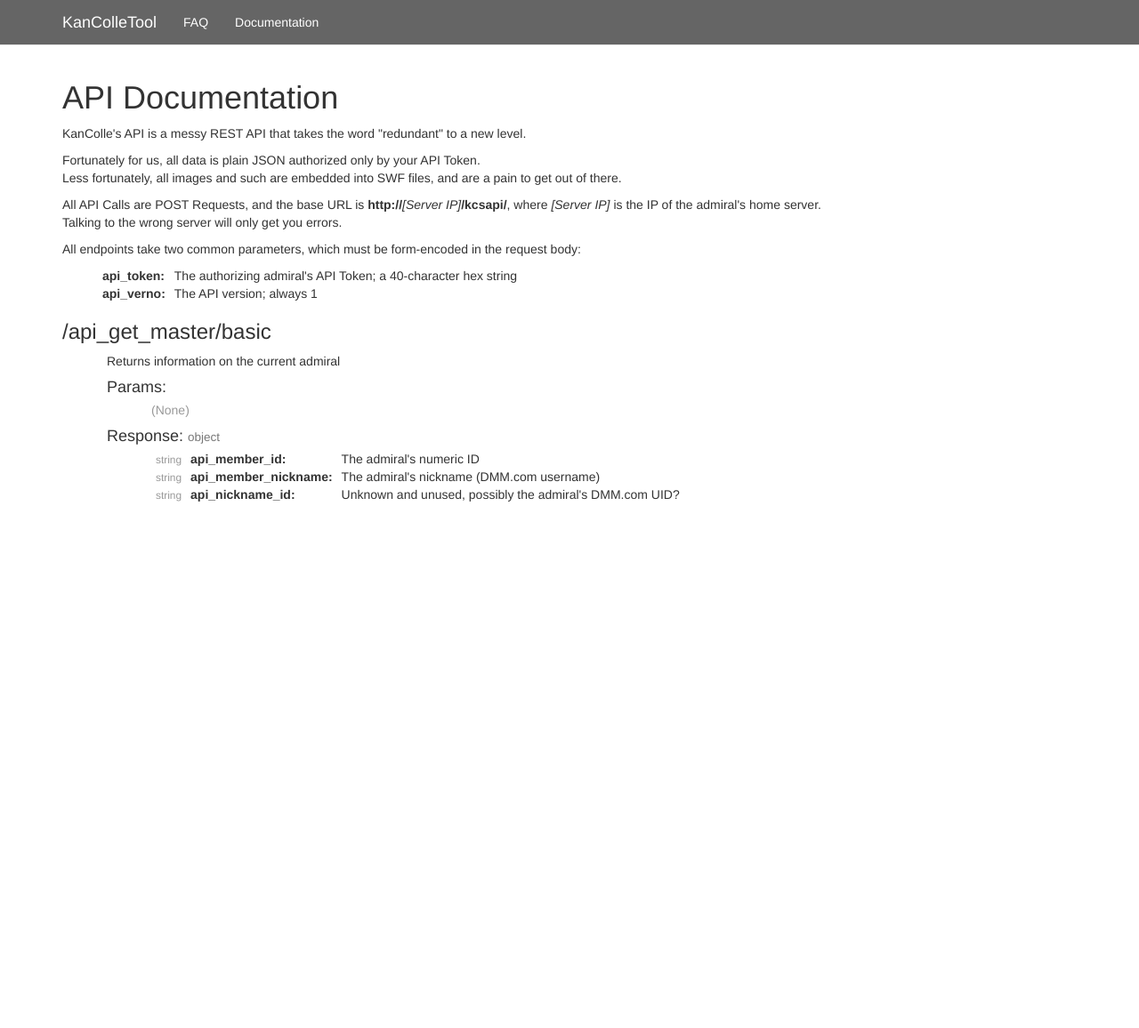
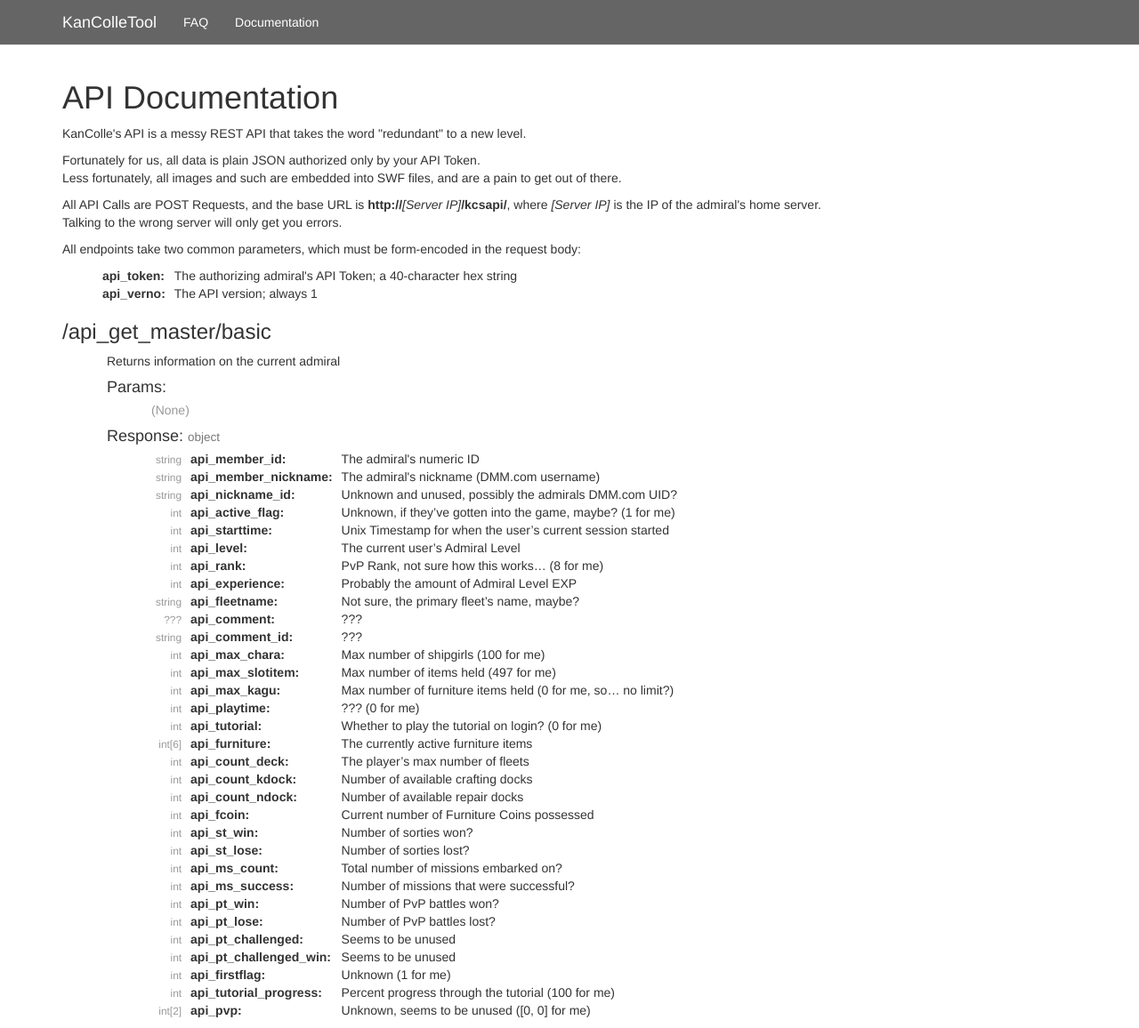
Before and after one commit to KanColleTool/kancolletool.github.io, a Jekyll site: the page built from docs/api/index.html, in a window 1280 px wide and 1156 px high. Shown: the whole window at 89% size. Built offline with Jekyll 4.4.1, drawn with Linux system fonts in a browser that asks for light colours; nearby versions of some CDN libraries; Markdown is read by kramdown in place of the engine named in the settings.

Commit message:
Full data for /api_get_member/basic

```diff
--- a/_data/api.yml
+++ b/_data/api.yml
@@ -12,4 +12,91 @@
       desc: The admiral's nickname (DMM.com username)
     - name: api_nickname_id
       type: string
-      desc: Unknown and unused, possibly the admiral's DMM.com UID?
+      desc: Unknown and unused, possibly the admirals DMM.com UID?
+    - name: api_active_flag
+      type: int
+      desc: Unknown, if they’ve gotten into the game, maybe? (1 for me)
+    - name: api_starttime
+      type: int
+      desc: Unix Timestamp for when the user’s current session started
+    - name: api_level
+      type: int
+      desc: The current user’s Admiral Level
+    - name: api_rank
+      type: int
+      desc: PvP Rank, not sure how this works… (8 for me)
+    - name: api_experience
+      type: int
+      desc: Probably the amount of Admiral Level EXP
+    - name: api_fleetname
+      type: string
+      desc: Not sure, the primary fleet’s name, maybe?
+    - name: api_comment
+      type: ???
+      desc: ???
+    - name: api_comment_id
+      type: string
+      desc: ???
+    - name: api_max_chara
+      type: int
+      desc: Max number of shipgirls (100 for me)
+    - name: api_max_slotitem
+      type: int
+      desc: Max number of items held (497 for me)
+    - name: api_max_kagu
+      type: int
+      desc: Max number of furniture items held (0 for me, so… no limit?)
+    - name: api_playtime
+      type: int
+      desc: ??? (0 for me)
+    - name: api_tutorial
+      type: int
+      desc: Whether to play the tutorial on login? (0 for me)
+    - name: api_furniture
+      type: int[6]
+      desc: The currently active furniture items
+    - name: api_count_deck
+      type: int
+      desc: The player’s max number of fleets
+    - name: api_count_kdock
+      type: int
+      desc: Number of available crafting docks
+    - name: api_count_ndock
+      type: int
+      desc: Number of available repair docks
+    - name: api_fcoin
+      type: int
+      desc: Current number of Furniture Coins possessed
+    - name: api_st_win
+      type: int
+      desc: Number of sorties won?
+    - name: api_st_lose
+      type: int
+      desc: Number of sorties lost?
+    - name: api_ms_count
+      type: int
+      desc: Total number of missions embarked on?
+    - name: api_ms_success
+      type: int
+      desc: Number of missions that were successful?
+    - name: api_pt_win
+      type: int
+      desc: Number of PvP battles won?
+    - name: api_pt_lose
+      type: int
+      desc: Number of PvP battles lost?
+    - name: api_pt_challenged
+      type: int
+      desc: Seems to be unused
+    - name: api_pt_challenged_win
+      type: int
+      desc: Seems to be unused
+    - name: api_firstflag
+      type: int
+      desc: Unknown (1 for me)
+    - name: api_tutorial_progress
+      type: int
+      desc: Percent progress through the tutorial (100 for me)
+    - name: api_pvp
+      type: int[2]
+      desc: Unknown, seems to be unused ([0, 0] for me)
```
